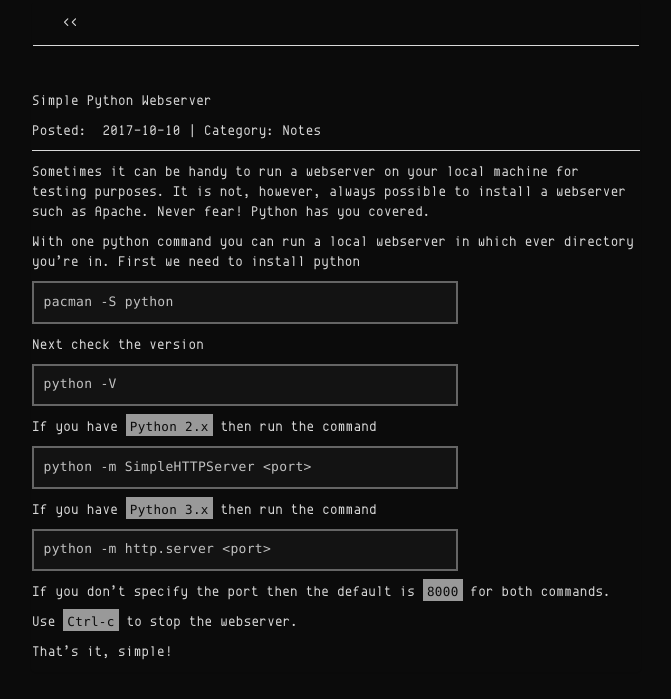
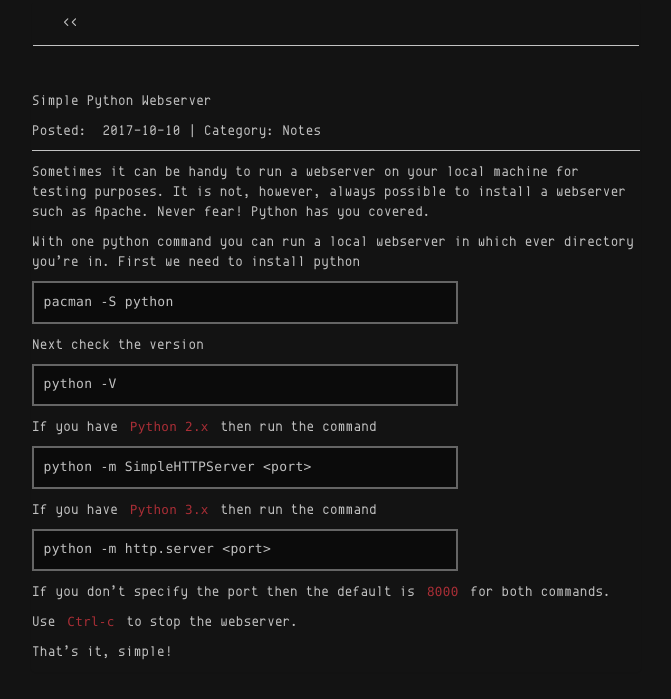
Before and after one commit to pyratebeard/pyratebeard.github.io, a Jekyll site: the page built from _posts/2017-10-10-simple-python-webserver.md, in a window 1280 px wide. Shown: the top 699 px of the page, without its empty margins (304-975 px from the left). Built offline with Jekyll 4.4.1, drawn with Linux system fonts in a browser that asks for light colours.

Commit message:
bg to 131313, fg to c2c2c2, pre bg to 0b0b0b, code fg to a92e36

```diff
--- a/css/custom.css
+++ b/css/custom.css
@@ -8,11 +8,11 @@
 body {
     font-family: "envy";
     letter-spacing: .3px;
-    background-color: #0b0b0b;
-    color: #d9d9d9;
+    background-color: #131313;
+    color: #c2c2c2;
 }
 a {
-    color: #d9d9d9;
+    color: #c2c2c2;
 }
 a:active,
 a:hover,
@@ -40,7 +40,7 @@ a:focus {
 hr {
     margin-top: 3px;
     margin-bottom: 1px;
-    border-top: solid 1px #d9d9d9;
+    border-top: solid 1px #c2c2c2;
 }
 .rootcontent {
     position: absolute;
@@ -59,7 +59,7 @@ a:focus {
     color: #01c8e5;
 }
 .content > a {
-    color: #d9d9d9;
+    color: #c2c2c2;
 }
 .content > p > a {
     color: #01c8e5;
@@ -76,15 +76,15 @@ ul {
     list-style: none;
 }
 code {
-    color: #0b0b0b;
-    background-color: #999;
+    color: #a92e36;
+    background-color: #131313;
     padding: 5px 4px 2px 4px;
     border-radius: 0px;
 }
 pre {
     max-width: 70%;
     color: #c2c2c2;
-    background-color: #131313;
+    background-color: #0b0b0b;
     /*font-family: envy; */
     border-radius: 0px;
     border-color: #656565;
@@ -94,7 +94,7 @@ pre {
 blockquote {
     font-size: 1em;
     border: 2px solid #252525;
-    background-color: #151515;
+    background-color: #181818;
     max-width: 90%;
     margin-left: 5%;
 }
@@ -102,7 +102,7 @@ blockquote:hover {
     border: 2px solid #01c8e5;
 }
 blockquote:hover > p {
-    color: #d9d9d9 !important;
+    color: #c2c2c2 !important;
 }
 .nav > li > a:hover,
 a:active,
@@ -110,6 +110,6 @@ a:focus {
     background-color: transparent;
 }
 footer {
-    border-top: solid #d9d9d9 1px;
+    border-top: solid #c2c2c2 1px;
     padding-top: 10px;
 }
```
